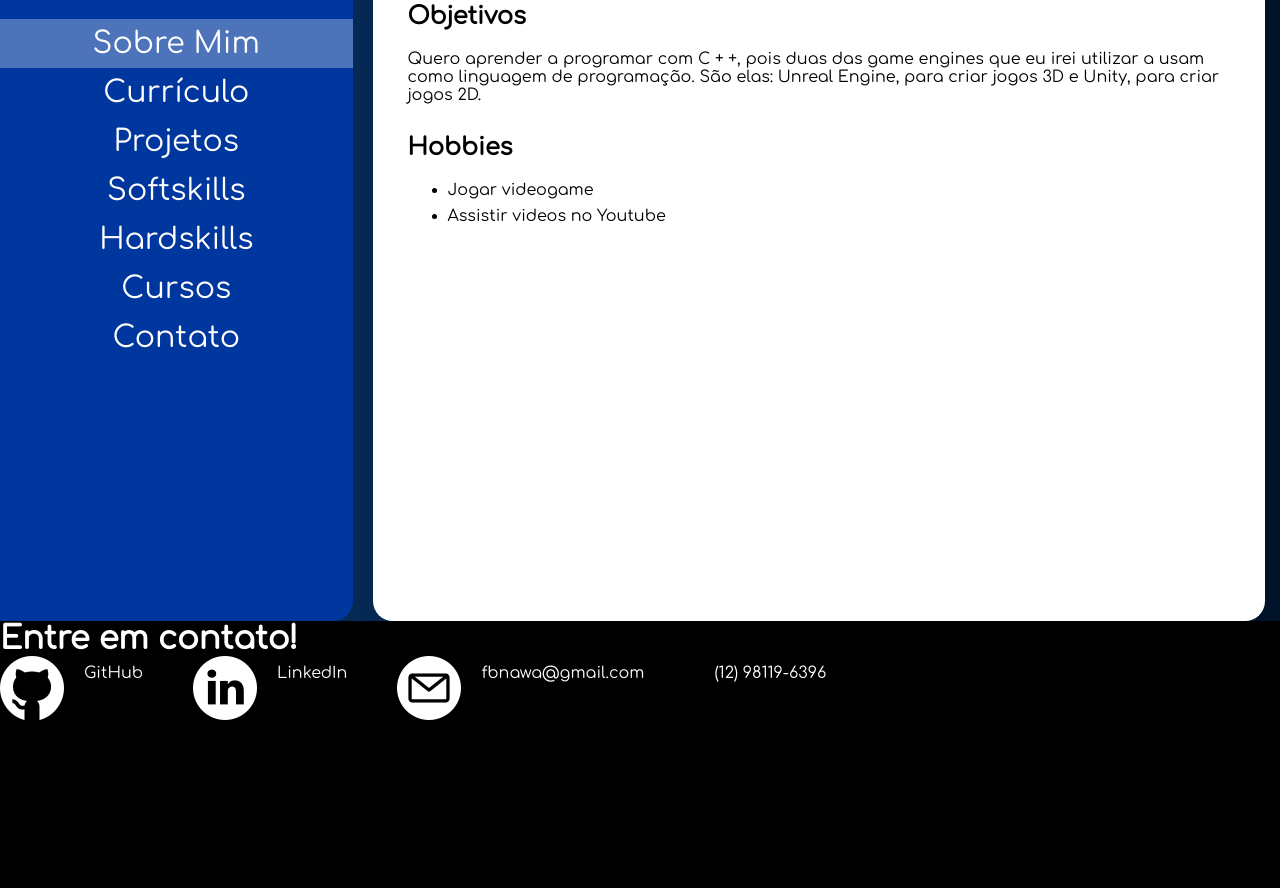
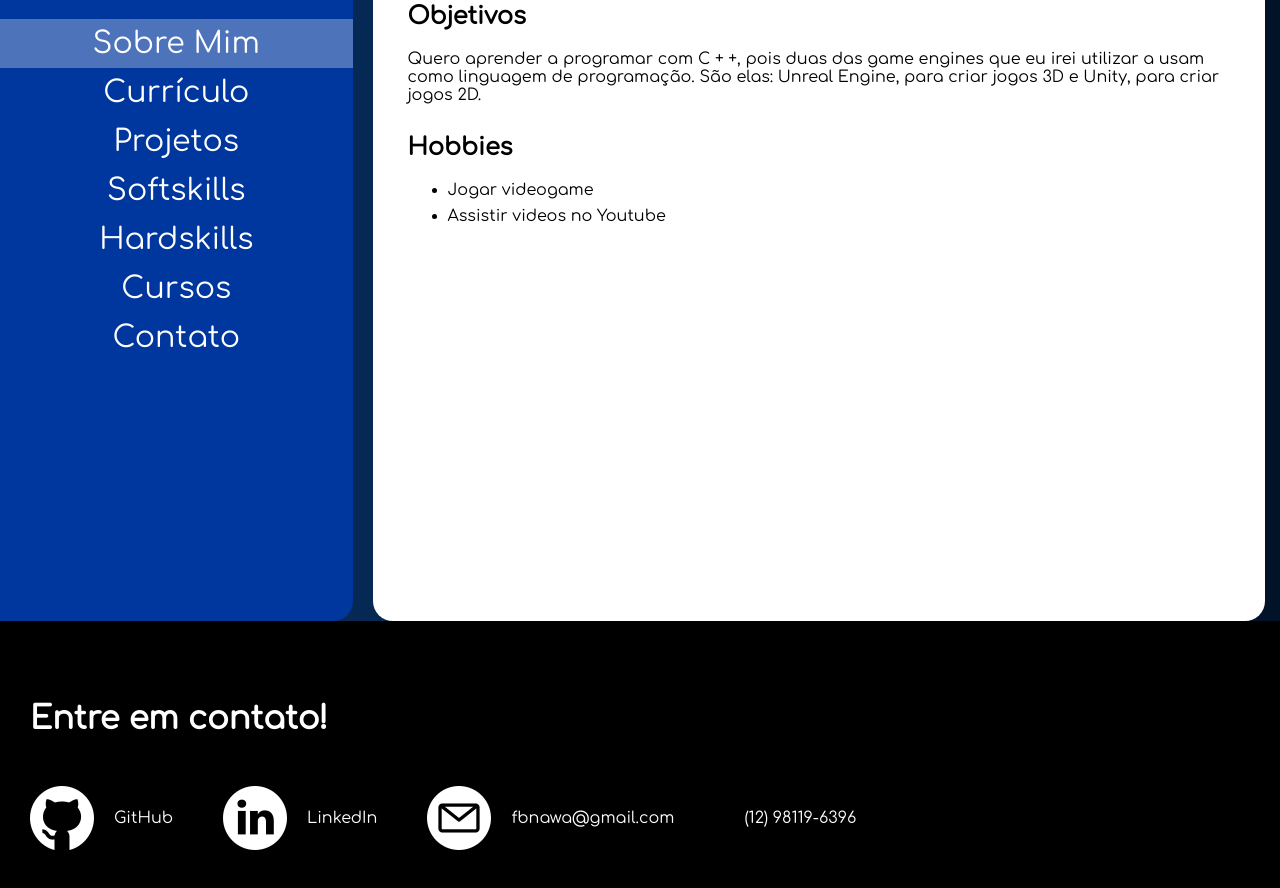
Before and after one commit to TechSDW/TechSDW, a plain HTML site: page index.html in a window 1280 px wide. Shown: the part 578-1466 px from the top of the page. Drawn offline with Linux system fonts and the light colour scheme.

Commit message:
Correções

```diff
--- a/assets/css/style.css
+++ b/assets/css/style.css
@@ -30,7 +30,8 @@ header{
 
 main{
     display: flex;
-    background: linear-gradient(90deg, #073265, #011329);}
+    background: linear-gradient(90deg, #073265, #011329);
+    margin-bottom: 50px;}
 
 nav{
     display: flex;
@@ -96,7 +97,7 @@ h3{
     color: black;
     margin-bottom: 20px;}
 
-p{
+.principal > p{
     color: black;
     margin-bottom: 30px;}
 
@@ -116,9 +117,12 @@ strong{
     cursor: pointer;}
 
 footer{
-    height: 100vh;
     display: flex;
-    flex-direction: column;}
+    flex-direction: column;
+    padding-left: 30px;
+    padding-right: 30px;
+    margin-top: 50px;
+    padding-bottom: 50px;}
 
 .contato{
     display: flex;
@@ -137,16 +141,15 @@ footer{
     display: flex;
     align-items: center;}
 
-a{
-    align-items: center;
-}
+.Acontato{
+    display: flex;
+    align-items: center;}
 
-a > p{
+.Acontato > p{
     color: white;
-    text-decoration: none;
     height: 100%;}
 
-a > img{
+.Acontato > img{
     margin-right: 20px;}
 
 .contatos > p{
--- a/assets/js/script.js
+++ b/assets/js/script.js
@@ -8,7 +8,7 @@ var altnavfixa = document.querySelector(".navfixa")
 navbar.offsetHeight = alturacont.offsetHeight
 
 window.addEventListener("scroll", function(){
-    if (window.scrollY >= alturahead.getBoundingClientRect().height + 15 && window.scrollY <= alturahead.getBoundingClientRect().height + alturacont.getBoundingClientRect().height - alturafoot.getBoundingClientRect().height){
+    if (window.scrollY >= alturahead.getBoundingClientRect().height + 15 && window.scrollY <= alturahead.getBoundingClientRect().height + alturacont.getBoundingClientRect().height + alturafoot.getBoundingClientRect().height - window.innerHeight - 250){
         navbar.classList.add("navfixa");
         principal.classList.add("descriçao")}
     else{
--- a/index.html
+++ b/index.html
@@ -51,17 +51,17 @@
         </main>
 
         <footer id="footer">
-            <h1>Entre em contato!</h1>
+            <h1 style="margin-top: 30px; margin-bottom: 50px;">Entre em contato!</h1>
             <div class="contato">
                 <div class="contatos">
-                    <a href="https://github.com/TechSDW">
+                    <a href="https://github.com/TechSDW" class="Acontato">
                         <img src="assets/img/github.png" alt="">
                         <p>GitHub</p>
                     </a>
                 </div>
 
                 <div class="contatos">
-                    <a href="https://www.linkedin.com/in/f%C3%A1biohnawa/">
+                    <a href="https://www.linkedin.com/in/f%C3%A1biohnawa/" class="Acontato">
                         <img src="assets/img/linkedin.png" alt="">
                         <p>LinkedIn</p>
                     </a>
```
